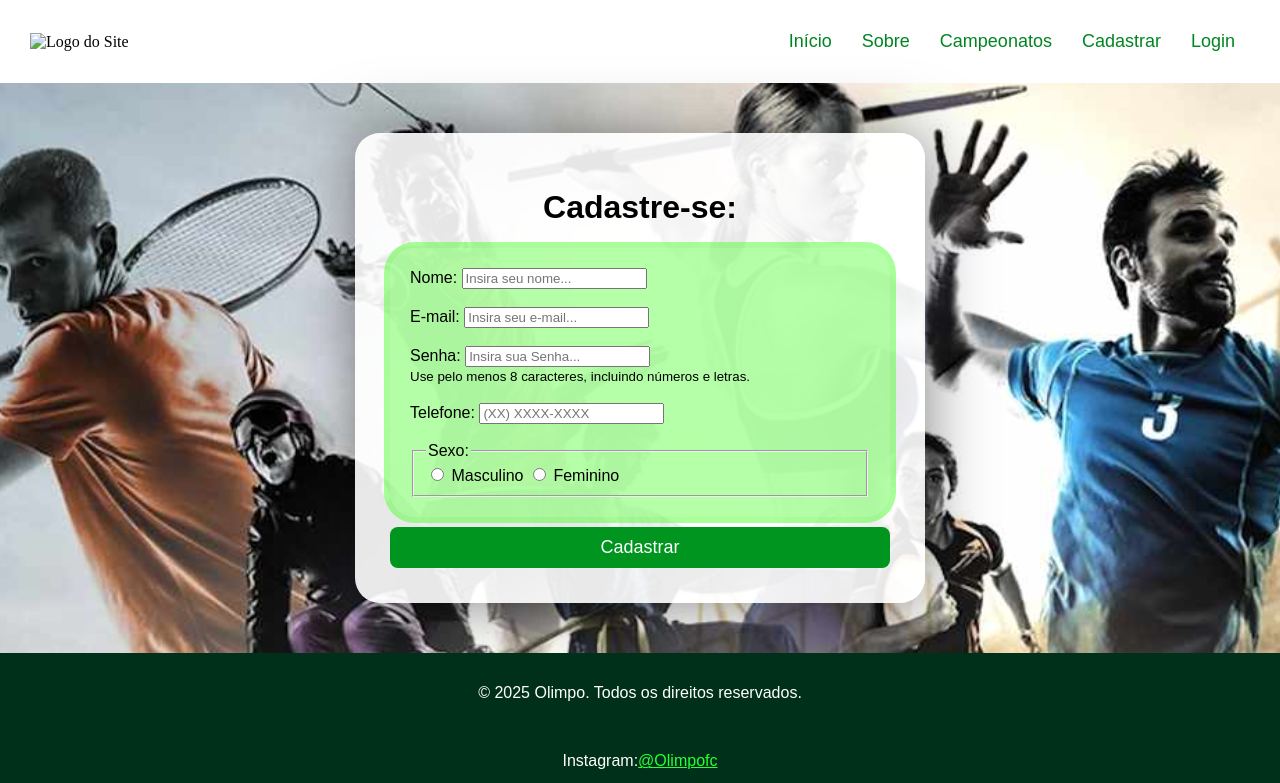
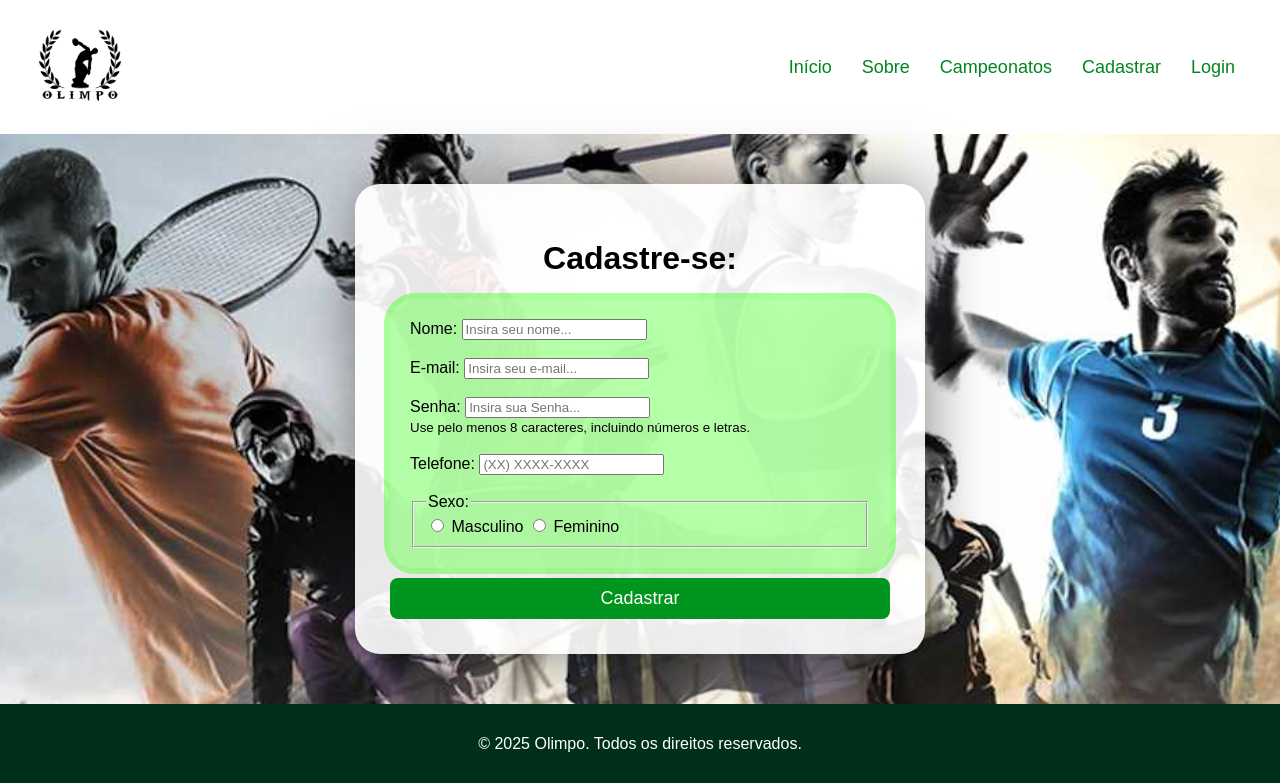
Before and after one commit to 1NG1N0/sitedehenrique, a plain HTML site: page cadastro.html in a window 1280 px wide. Shown: the top 783 px of the page. Drawn offline with Linux system fonts and the light colour scheme; files whose address does not match are found by name.

Commit message:
cadastro.html

```diff
--- a/cadastro.html
+++ b/cadastro.html
@@ -11,7 +11,7 @@
 <body>
     <nav class="navbar">
         <div class="logo">
-            <img src="./imagens-projetos/logo olimpo branca.jpeg" alt="Logo do Site">
+            <img src="logo olimpo branca.jpeg" alt="Logo do Site">
         </div>
         <ul>
             <li><a href="index.html">Início</a></li>
```
